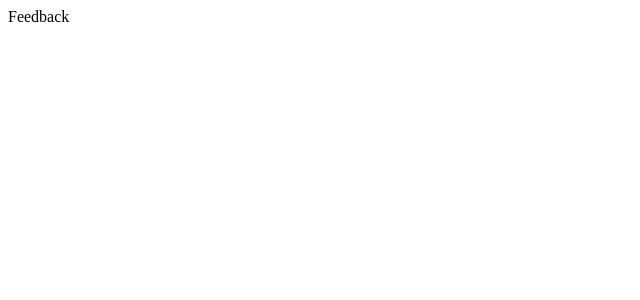
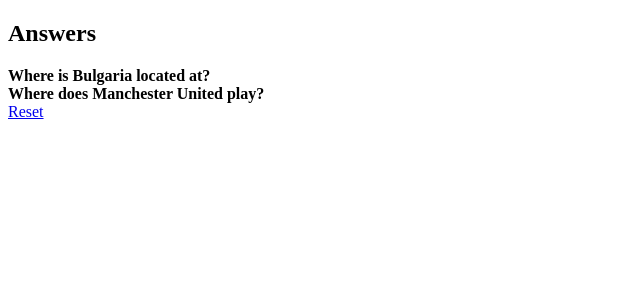
Before and after one commit to svetoslavivanov0/frontend-task, a Vue app: page /feedback in a window 1280 px wide. Shown: the top 300 px of the page, without its empty margins (0-640 px from the left). Built offline with nearby package versions, Linux system fonts and the light colour scheme.

Commit message:
Add feedback page

```diff
--- /dev/null
+++ b/src/components/FeedbackAnswer.vue
@@ -0,0 +1,38 @@
+<template>
+  <div>
+    <b>{{ question.title }}</b>
+
+    <p v-if="question.selectedAnswer">Correct answer - {{ getCorrectAnswerText }}</p>
+
+    <span v-if="question.selectedAnswer">{{ question.correctAnswer === question.selectedAnswer ? 'Correct' : 'Wrong' }}</span>
+  </div>
+</template>
+
+<script>
+import { computed } from 'vue';
+
+export default {
+  name: 'FeedbackAnswer',
+  props: {
+    question: {
+      type: Object,
+      required: () => true,
+    },
+  },
+  setup(props) {
+    const getCorrectAnswerText = computed(() => {
+      const correctAnswer = props.question.options.find(answer => answer.id === props.question.correctAnswer);
+
+      return correctAnswer.text;
+    });
+
+    return {
+      getCorrectAnswerText
+    }
+  }
+}
+</script>
+
+<style scoped>
+
+</style>
--- a/src/pages/Feedback.vue
+++ b/src/pages/Feedback.vue
@@ -1,12 +1,41 @@
 <template>
-  <div>
-    Feedback
+  <div class="page">
+    <h2>Answers</h2>
+
+    <div>
+      <feedback-answer
+          :key="question.id"
+          :question="question"
+          v-for="question in questions"
+      />
+
+      <a href="#" @click.prevent="reset">Reset</a>
+    </div>
   </div>
 </template>
 
 <script>
+import { useStore } from 'vuex';
+import { computed } from 'vue';
+import FeedbackAnswer from '../components/FeedbackAnswer.vue';
+
 export default {
-  name: 'FeedbackComponent'
+  name: 'FeedbackComponent',
+  components: {
+    FeedbackAnswer,
+  },
+  setup() {
+    const store = useStore();
+
+    const reset = () => {
+      store.dispatch('resetAnswers');
+    };
+
+    return {
+      reset,
+      questions: computed(() => store.state.questions)
+    }
+  }
 }
 </script>
 
--- a/src/store.js
+++ b/src/store.js
@@ -41,11 +41,22 @@
                 ...state.questions[questionToUpdateIndex],
                 selectedAnswer: optionId,
             };
+        },
+        reset(state) {
+            state.questions = state.questions.map((question) => {
+                return {
+                    ...question,
+                    selectedAnswer: null,
+                }
+            });
         }
     },
     actions: {
         submitQuestion({commit}, answer) {
             commit('setAnswer', answer);
+        },
+        resetAnswers({commit}) {
+            commit('reset');
         }
     }
 });
```
